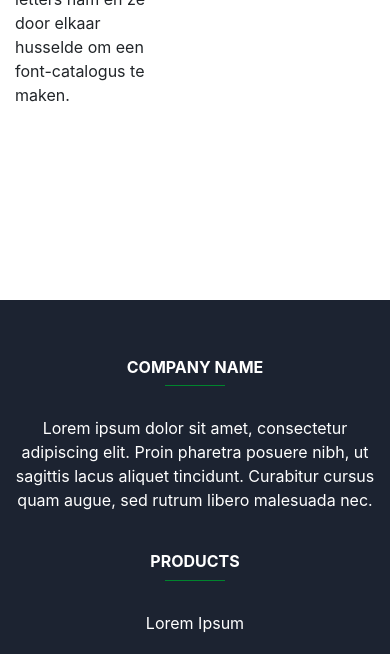
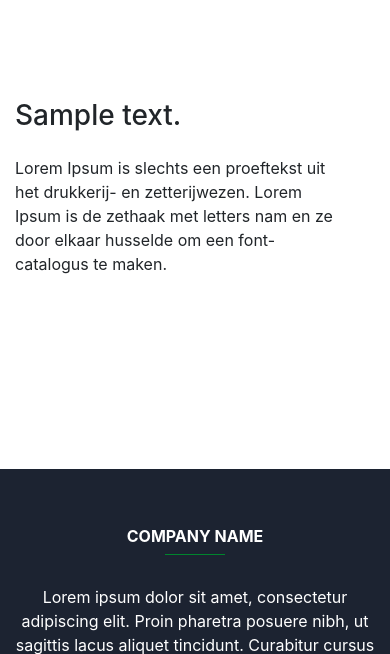
Before and after one commit to iaachboun/GamePlayParty, a PHP site: page /?request=biosInfo&id=1 in a window 390 px wide. Shown: the part 451-1105 px from the top of the page. Run offline with PHP 8.4, Linux system fonts and the light colour scheme; tables that the repository leaves empty or names only in its code hold one stand-in row (values such as "Sample post"); data that the repository does not hold is empty; some libraries are stand-ins or nearby versions.

Commit message:
responsiveness home page content and detail page fixed

```diff
--- a/assets/style/bios/biosDetail.scss
+++ b/assets/style/bios/biosDetail.scss
@@ -1,13 +1,18 @@
 .biosDetails-section {
-  margin: 100px 0;
+  margin: 50px 0;
 
   p {
     padding: 15px 30px 15px 0;
     margin: 0 auto;
   }
+
+  .detailContent {
+    padding: 50px 0;
+  }
 }
 
 .detailImg {
+  margin: 50px 0;
   width: 100%;
   border-radius: 10px;
 }
--- a/compiled/style.css
+++ b/compiled/style.css
@@ -115,14 +115,18 @@ footer div.footer-copyright a:hover {
 }
 
 .biosDetails-section {
-  margin: 100px 0;
+  margin: 50px 0;
 }
 .biosDetails-section p {
   padding: 15px 30px 15px 0;
   margin: 0 auto;
 }
+.biosDetails-section .detailContent {
+  padding: 50px 0;
+}
 
 .detailImg {
+  margin: 50px 0;
   width: 100%;
   border-radius: 10px;
 }
--- a/view/biosDetails.php
+++ b/view/biosDetails.php
@@ -3,7 +3,10 @@
         <div class="row">
             <?php
             while ($row = $result->fetch(PDO::FETCH_ASSOC)) { ?>
-                <div class="col-6">
+                <div class="col-12 col-md-6 detailImg-section">
+                    <img class="detailImg" src="assets/img/<?php echo $row['biosnaam'] ?>.jpg">
+                </div>
+                <div class="col-12 col-md-6">
                     <div class="detailContent">
                         <h3><?php echo $row['biosnaam'] ?></h3>
                         <p>Lorem Ipsum is slechts een proeftekst uit het drukkerij- en zetterijwezen. Lorem Ipsum is
@@ -17,9 +20,6 @@
                         </p>
                     </div>
                 </div>
-                <div class="col-6">
-                    <img class="detailImg" src="assets/img/<?php echo $row['biosnaam'] ?>.jpg">
-                </div>
             <?php } ?>
         </div>
     </div>
--- a/view/home.php
+++ b/view/home.php
@@ -6,7 +6,7 @@
 
 <div class="home-section container">
     <div class="row home-content">
-        <div class="col-6">
+        <div class="col-12 col-md-6">
             <div class="home-text">
                 <h2>Title</h2>
                 Lorem Ipsum is slechts een proeftekst uit het drukkerij- en zetterijwezen. Lorem Ipsum is de standaard
```
Also changed, not shown: 1 other file.
